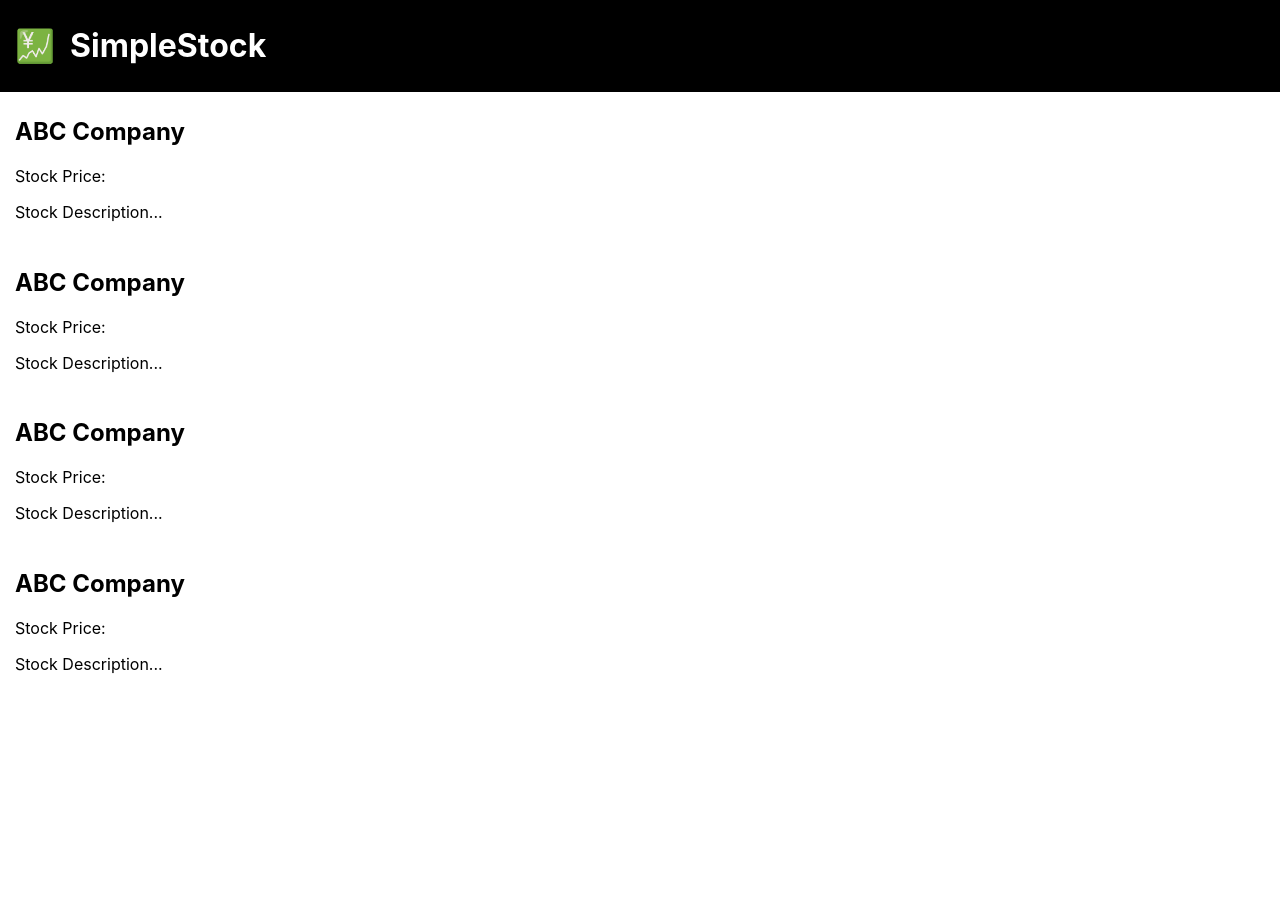
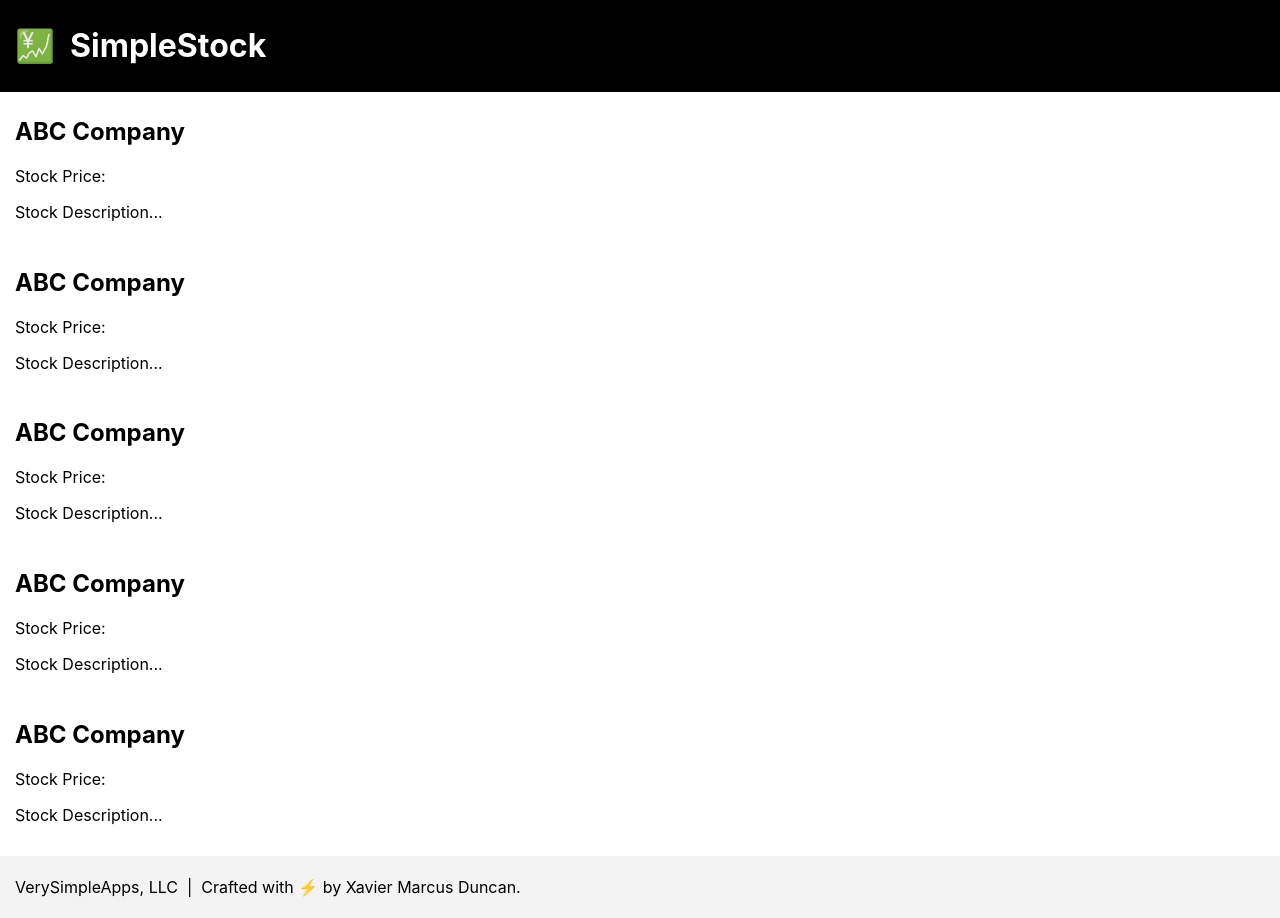
Before and after one commit to xmd404/simple-stock, a React (Create React App) app: page / in a window 1280 px wide. Before the commit the page ends 800 px from the top, so only its background shows below. Built offline with nearby package versions, Linux system fonts and the light colour scheme.

Commit message:
add footer

```diff
--- a/src/App.js
+++ b/src/App.js
@@ -1,11 +1,13 @@
 import React from 'react';
 import Navbar from './components/navbar/navbar';
 import StockTicketList from './components/stock-ticket-list/stock-ticket-list';
+import Footer from './components/footer/footer';
 
 const App = () =>
   <div>
     <Navbar />
     <StockTicketList />
+    <Footer />
   </div>
 
 export default App;
--- /dev/null
+++ b/src/components/footer/footer.js
@@ -0,0 +1,23 @@
+import React from 'react';
+
+const FooterStyle = {
+  margin: '10px 0 0',
+  padding: '5px 15px',
+  color: '#000',
+  backgroundColor: '#F3F3F3',
+};
+
+const Footer = () =>
+  <div style={FooterStyle}>
+    <p>
+      VerySimpleApps, LLC &nbsp;|&nbsp; Crafted with
+      <span
+        role='img'
+        aria-label='dunder or zap emoji'>
+        &nbsp;⚡️&nbsp;
+      </span>
+      by Xavier Marcus Duncan.
+    </p>
+  </div>
+
+export default Footer;
--- a/src/components/stock-ticket-list/stock-ticket-list.js
+++ b/src/components/stock-ticket-list/stock-ticket-list.js
@@ -7,6 +7,7 @@ const StockTicketList = () =>
     <StockTicket />
     <StockTicket />
     <StockTicket />
+    <StockTicket />
   </div>
 
 export default StockTicketList;
```
